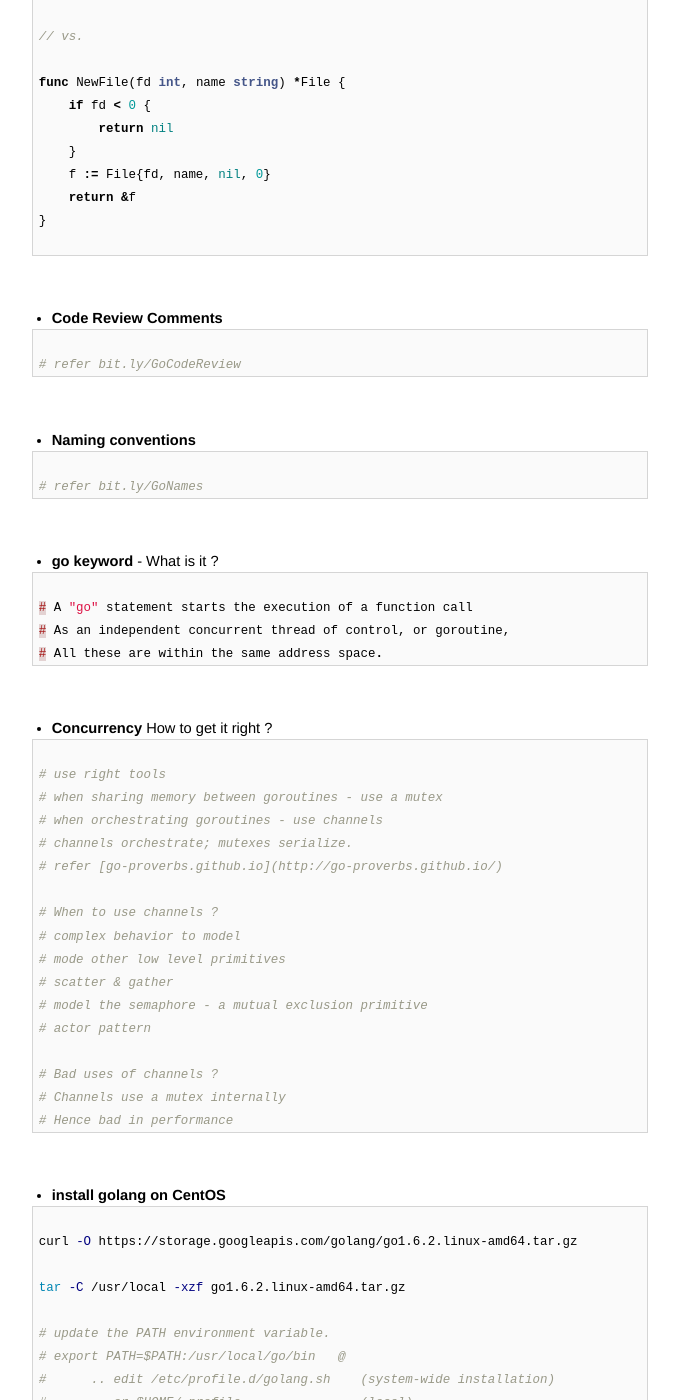
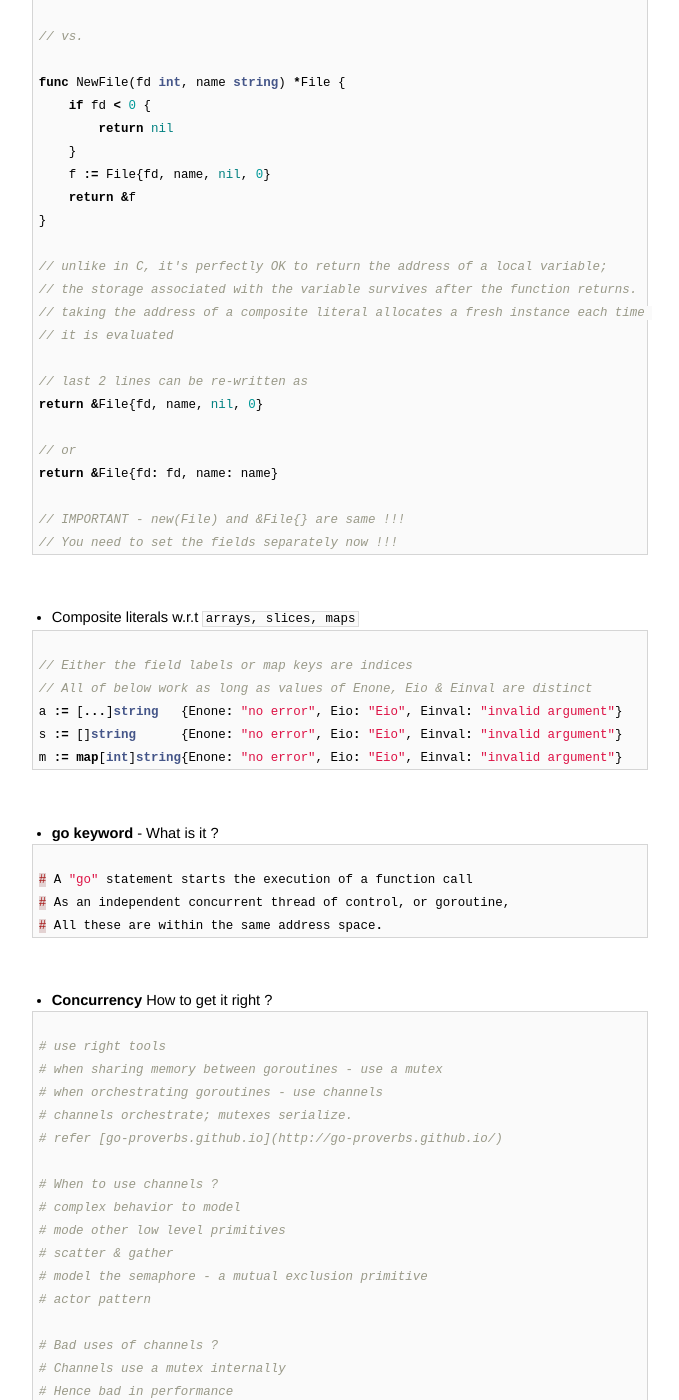
Before and after one commit to AmitKumarDas/amitkumardas.github.io, a Jekyll site: the page built from _posts/2016-07-14-my-golang-refresher.md, in a window 1280 px wide and 1400 px high, scrolled down 5558 px. Shown: the whole window, without its empty margins (300-979 px from the left). Built offline with Jekyll 4.4.1, drawn with Linux system fonts in a browser that asks for light colours; some of the changed text lies outside the part shown.

Commit message:
Update 2016-07-14-my-golang-refresher.md

````diff
--- a/_posts/2016-07-14-my-golang-refresher.md
+++ b/_posts/2016-07-14-my-golang-refresher.md
@@ -319,24 +319,32 @@ func NewFile(fd int, name string) *File {
     return &f
 }
 
+// unlike in C, it's perfectly OK to return the address of a local variable;
+// the storage associated with the variable survives after the function returns.
+// taking the address of a composite literal allocates a fresh instance each time
+// it is evaluated
+
+// last 2 lines can be re-written as
+return &File{fd, name, nil, 0}
+
+// or
+return &File{fd: fd, name: name}
+
+// IMPORTANT - new(File) and &File{} are same !!!
+// You need to set the fields separately now !!!
 ```
 
 <br />
 
-- **Code Review Comments**
+- Composite literals w.r.t ```arrays, slices, maps```
 
-```bash
+```go
 
-# refer bit.ly/GoCodeReview
-```
-
-<br />
-
-- **Naming conventions**
-
-```bash
-
-# refer bit.ly/GoNames
+// Either the field labels or map keys are indices
+// All of below work as long as values of Enone, Eio & Einval are distinct
+a := [...]string   {Enone: "no error", Eio: "Eio", Einval: "invalid argument"}
+s := []string      {Enone: "no error", Eio: "Eio", Einval: "invalid argument"}
+m := map[int]string{Enone: "no error", Eio: "Eio", Einval: "invalid argument"}
 ```
 
 <br />
@@ -374,9 +382,21 @@ func NewFile(fd int, name string) *File {
 # Hence bad in performance
 ```
 
-<br />
+## **Code Review Comments**
 
-- **install golang on CentOS**
+```bash
+
+# refer bit.ly/GoCodeReview
+```
+
+## **Naming conventions**
+
+```bash
+
+# refer bit.ly/GoNames
+```
+
+## **install golang on CentOS**
 
 ```bash
 
@@ -392,9 +412,7 @@ tar -C /usr/local -xzf go1.6.2.linux-amd64.tar.gz
 exit the session & re-login
 ```
 
-<br />
-
-- **golang & creation of workspace for development w.r.t CentOS**
+## **golang & creation of workspace for development w.r.t CentOS**
 
 ```bash
 
@@ -413,9 +431,7 @@ export PATH=$PATH:/usr/local/go/bin
 export PATH=$PATH:$GOPATH/bin
 ```
 
-<br />
-
-- **creating a new golang project**
+## **creating a new golang project**
 
 ```bash
 
@@ -429,9 +445,7 @@ $ govendor init
 $ govendor fetch github.com/urfave/cli/@=v1
 ```
 
-<br />
-
-- **govendor tips**
+## **govendor tips**
 
 ```bash
 
@@ -454,9 +468,7 @@ $ govendor fetch github.com/openebs/openebs@master
 # refer - https://github.com/kardianos/govendor/wiki/Govendor-CheatSheet
 ```
 
-<br />
-
-- **git tips**
+## **git tips**
 
 ```bash
 
@@ -487,8 +499,6 @@ git learn the origin if referential integrity is intact
 git remote show origin
 ```
 
-<br />
-
 ## Other useful links:
 
 - [golang & use of shell commands](http://nathanleclaire.com/blog/2014/12/29/shelled-out-commands-in-golang/)
````
